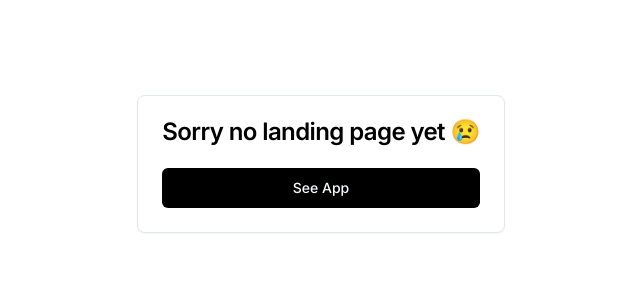
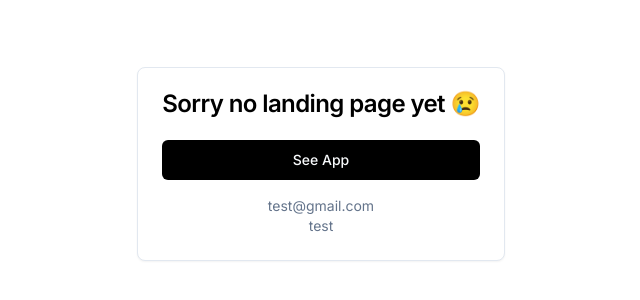
Before and after one commit to EthanQuarry/finance-tracker, a Next.js app: page /landing in a window 1280 px wide. Shown: the part 236-536 px from the top of the page, without its empty margins (319-959 px from the left). Built offline with nearby package versions, Linux system fonts and the light colour scheme.

Commit message:
test login details

```diff
--- a/app/landing/page.tsx
+++ b/app/landing/page.tsx
@@ -16,8 +16,14 @@ const Landing: FC = () => {
                 </CardHeader>
 
                 <CardContent>
-                    <Link href='/login'><Button className="w-full">See App</Button></Link>
+                    <Link href='/login'><Button className="w-full mb-4">See App</Button></Link>
+                    <CardDescription className="text-center">
+                    test@gmail.com
+                    <br/>
+                    test
+                </CardDescription>
                 </CardContent>
+
 
             </Card>
             </main>
```
